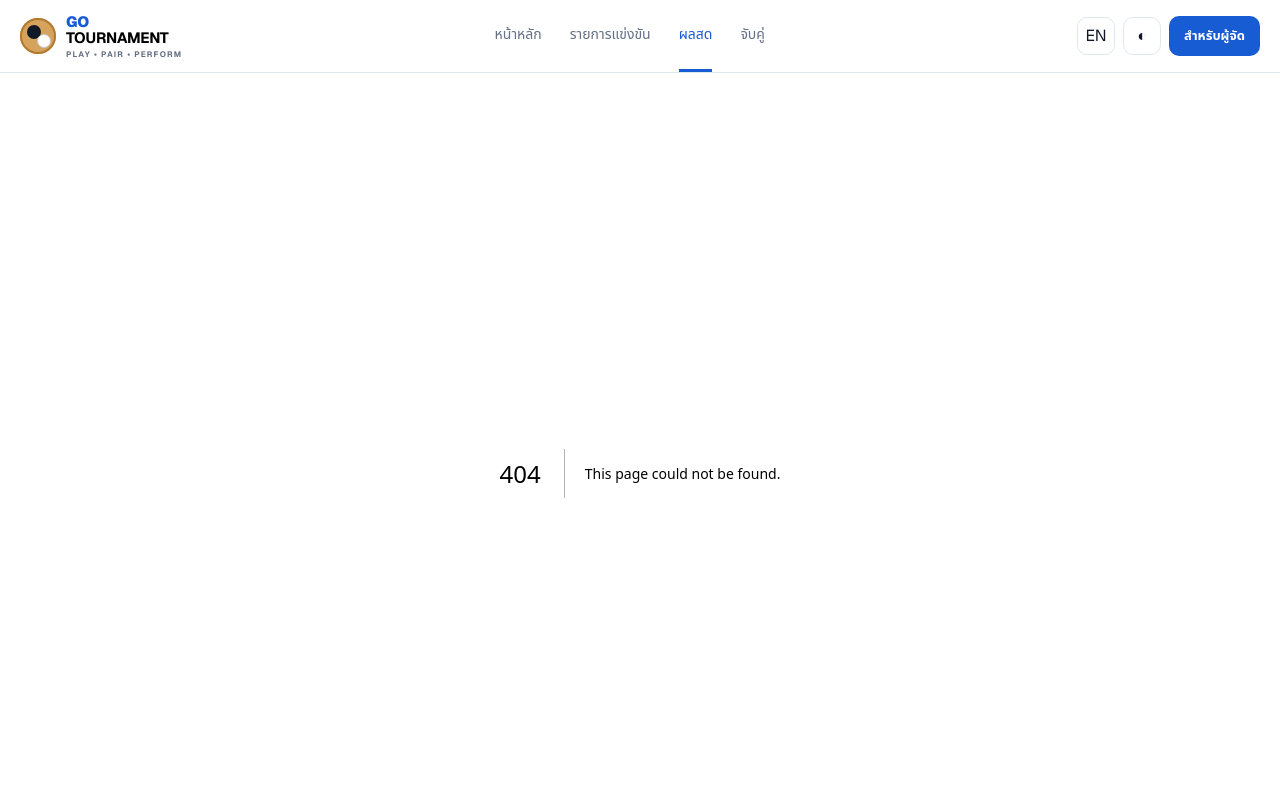
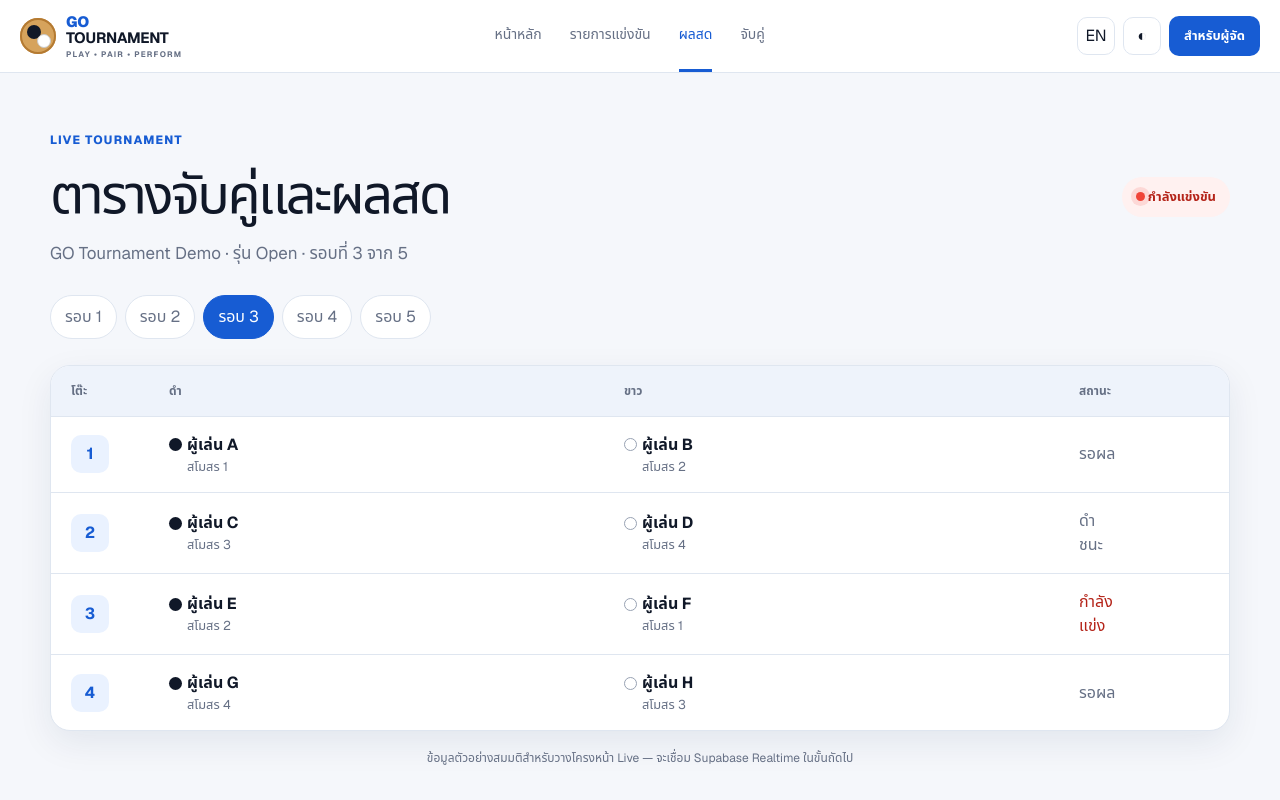
Before and after one commit to sawitree2168-sys/go-competition, a Next.js app: page /live in a window 1280 px wide. Before the commit this address had no page. Shown: the top 800 px of the page. Built offline with nearby package versions, Linux system fonts and the light colour scheme.

Commit message:
feat: add public live pairings view with fictional fixtures

```diff
--- /dev/null
+++ b/app/live/page.tsx
@@ -0,0 +1,41 @@
+import type { Metadata } from "next";
+
+export const metadata: Metadata = { title: "ผลการแข่งขันสด" };
+
+const pairings = [
+  ["1", "ผู้เล่น A", "สโมสร 1", "ผู้เล่น B", "สโมสร 2", "รอผล"],
+  ["2", "ผู้เล่น C", "สโมสร 3", "ผู้เล่น D", "สโมสร 4", "ดำชนะ"],
+  ["3", "ผู้เล่น E", "สโมสร 2", "ผู้เล่น F", "สโมสร 1", "กำลังแข่ง"],
+  ["4", "ผู้เล่น G", "สโมสร 4", "ผู้เล่น H", "สโมสร 3", "รอผล"],
+];
+
+export default function LivePage() {
+  return (
+    <section className="section-shell page-section">
+      <div className="live-header">
+        <div className="page-title compact">
+          <span className="eyebrow">LIVE TOURNAMENT</span>
+          <h1>ตารางจับคู่และผลสด</h1>
+          <p>GO Tournament Demo · รุ่น Open · รอบที่ 3 จาก 5</p>
+        </div>
+        <div className="live-badge"><span className="live-dot" /> กำลังแข่งขัน</div>
+      </div>
+      <div className="round-tabs">
+        <button>รอบ 1</button><button>รอบ 2</button><button className="filter-active">รอบ 3</button>
+        <button disabled>รอบ 4</button><button disabled>รอบ 5</button>
+      </div>
+      <div className="table-card">
+        <div className="pairing-table pairing-head"><span>โต๊ะ</span><span>ดำ</span><span>ขาว</span><span>สถานะ</span></div>
+        {pairings.map(([board, black, blackClub, white, whiteClub, result]) => (
+          <div className="pairing-table" key={board}>
+            <strong className="board-number">{board}</strong>
+            <span><b className="mini-stone black" /><strong>{black}</strong><small>{blackClub}</small></span>
+            <span><b className="mini-stone white" /><strong>{white}</strong><small>{whiteClub}</small></span>
+            <span className={result === "กำลังแข่ง" ? "result-live" : "result-wait"}>{result}</span>
+          </div>
+        ))}
+      </div>
+      <p className="data-note">ข้อมูลตัวอย่างสมมติสำหรับวางโครงหน้า Live — จะเชื่อม Supabase Realtime ในขั้นถัดไป</p>
+    </section>
+  );
+}
```
